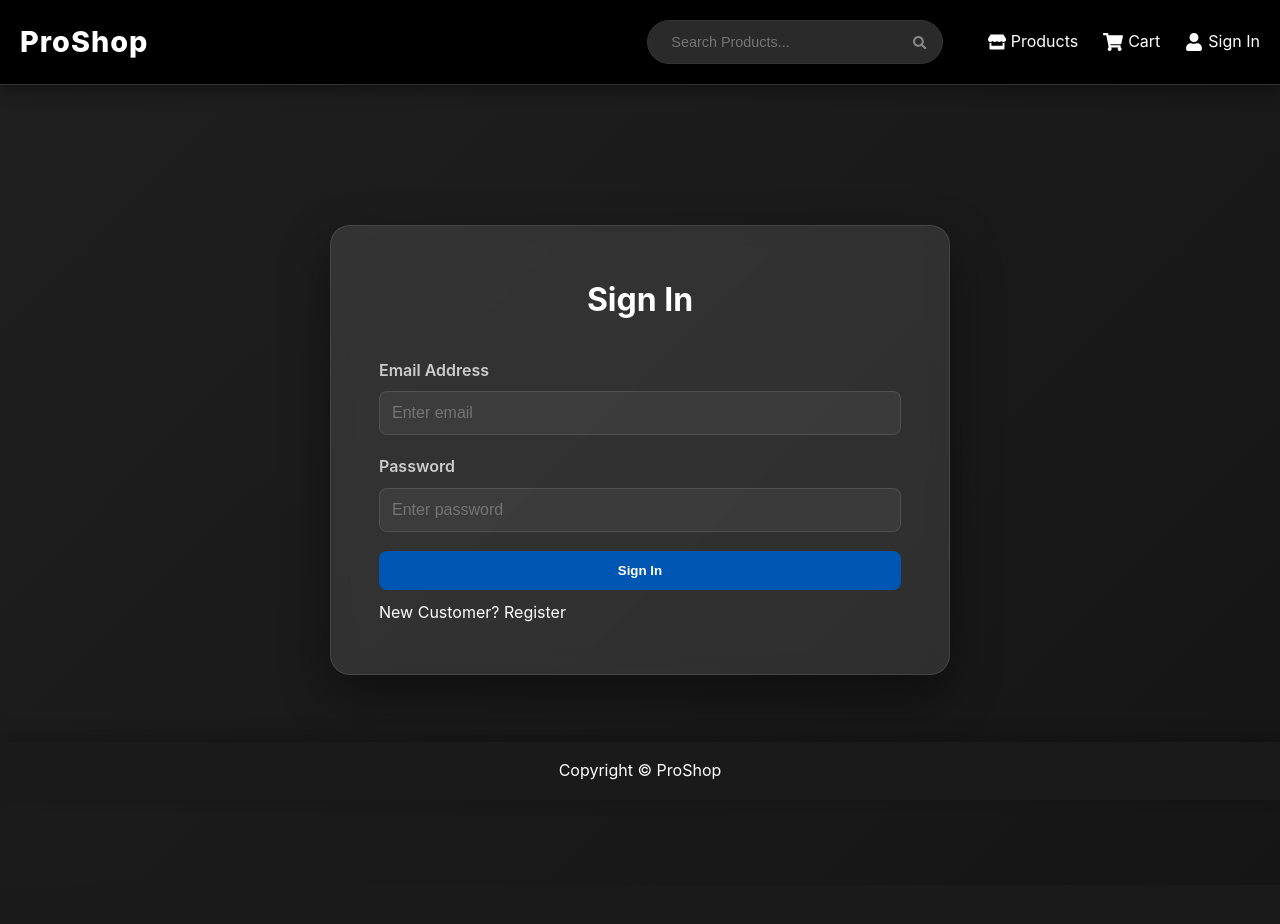
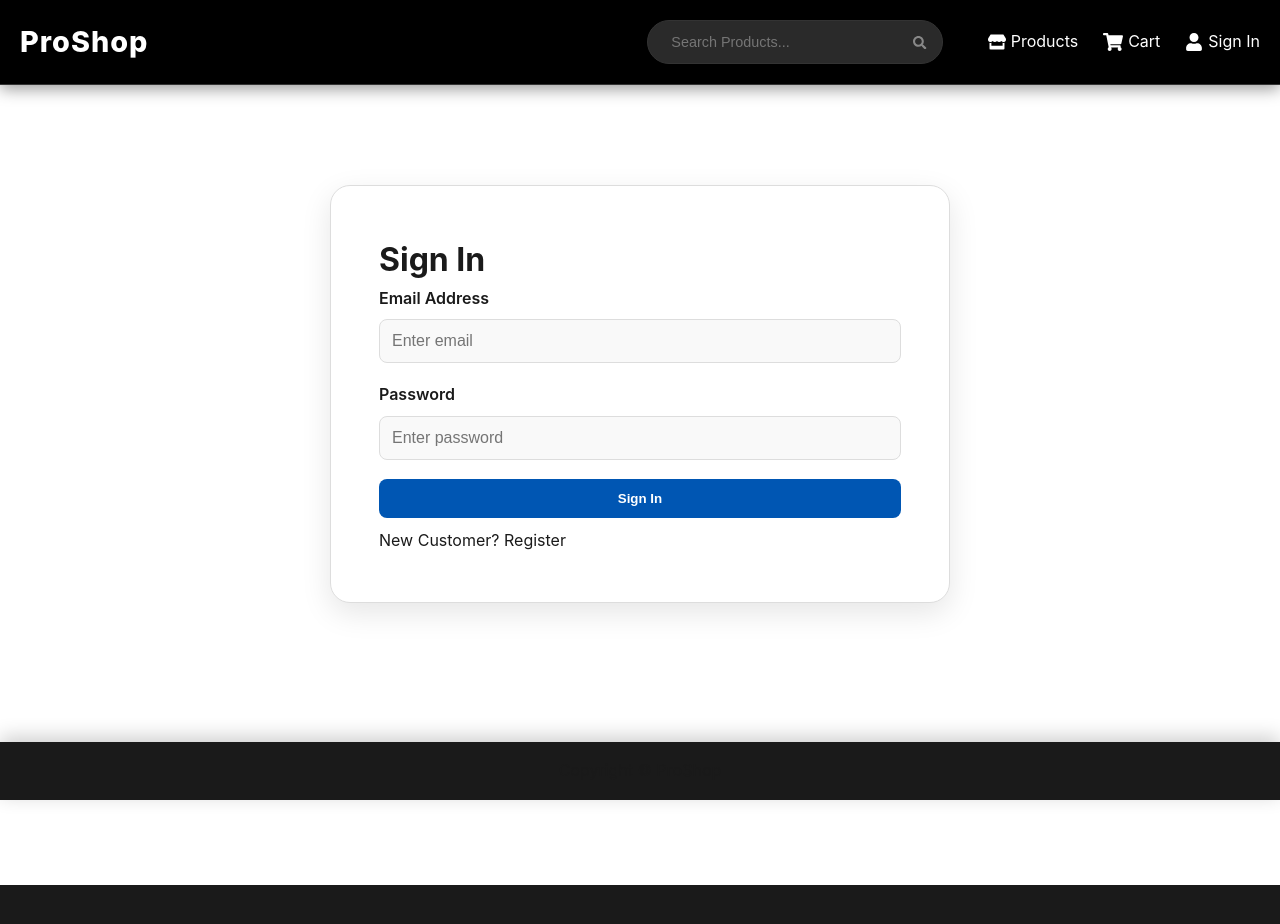
Before and after one commit to Dilakshan57/ecommerce-mvp, a React (Vite) app in the folder client/: page /login in a window 1280 px wide. Shown: the top 924 px of the page. Built offline with nearby package versions, Linux system fonts and the light colour scheme.

Commit message:
style: White background for Products, Signup, and Detail pages + Layout fixes

```diff
--- a/client/src/App.jsx
+++ b/client/src/App.jsx
@@ -27,12 +27,17 @@ const AppContent = () => {
   const location = useLocation();
   const isLandingPage = location.pathname === '/';
   const isAuthPage = location.pathname === '/login' || location.pathname === '/register';
+  const isShopPage = location.pathname === '/shop';
+  const isProductPage = location.pathname.startsWith('/product/');
   const isFullPage = isLandingPage || isAuthPage;
 
+  // Apply light theme only to specific pages as requested by user
+  const isLightThemePage = isShopPage || isProductPage || location.pathname === '/register' || location.pathname === '/login';
+
   return (
-    <>
+    <div className={isLightThemePage ? 'light-theme' : ''}>
       <Header />
-      <main className={isFullPage ? '' : 'container'}>
+      <main className={`${isFullPage ? '' : 'container'} ${isLightThemePage ? 'light-theme' : ''}`} style={{ minHeight: '80vh' }}>
         <Routes>
           <Route path='/' element={<HomeScreen />} />
           <Route path='/shop' element={<ShopScreen />} />
@@ -56,7 +61,7 @@ const AppContent = () => {
       </main>
       <Footer />
       <ToastContainer />
-    </>
+    </div>
   );
 };
 
--- a/client/src/index.css
+++ b/client/src/index.css
@@ -224,51 +224,85 @@ footer {
   box-shadow: 0 -5px 20px rgba(0, 0, 0, 0.2);
 }
 
+/* Light Theme Utility */
+.light-theme {
+  background-color: #ffffff !important;
+  color: #1a1a1a !important;
+}
+
+.light-theme h1,
+.light-theme h2,
+.light-theme h3,
+.light-theme p {
+  color: #1a1a1a !important;
+}
+
 /* Auth Page Wrapper with Animation */
 .auth-page-wrapper {
   min-height: 100vh;
   display: flex;
   justify-content: center;
   align-items: flex-start;
-  /* Align to top for spacing control */
   background: linear-gradient(135deg, #0f0f0f 0%, #222222 50%, #0f0f0f 100%);
   background-size: 400% 400%;
   animation: matteMove 15s ease infinite;
   padding: 20px;
 }
 
+.auth-page-wrapper.light-theme {
+  background: #ffffff !important;
+  animation: none;
+}
+
 .auth-form-container {
   width: 50%;
-  /* 50% Width as requested */
   max-width: 800px;
-  margin-top: 15vh;
-  /* Spacing from header (approx 20% of viewport height minus header) */
-  background: rgba(255, 255, 255, 0.1) !important;
-  /* Transparent Box */
+  margin-top: 10vh;
+  background: rgba(255, 255, 255, 0.1);
   backdrop-filter: blur(10px);
-  /* Glass effect */
   padding: 3rem;
   border-radius: 20px;
   box-shadow: 0 20px 50px rgba(0, 0, 0, 0.4);
   border: 1px solid rgba(255, 255, 255, 0.1);
   color: #fff;
-  /* White text for contrast on dark background */
 }
 
-.auth-form-container h1 {
-  color: #fff;
-  margin-bottom: 2rem;
-  text-align: center;
+.light-theme .auth-form-container {
+  background: #fff !important;
+  border: 1px solid #ddd;
+  box-shadow: 0 10px 30px rgba(0, 0, 0, 0.1);
+  color: #1a1a1a;
 }
 
-.auth-form-container .form-group label {
-  color: #ccc;
+.light-theme .auth-form-container h1,
+.light-theme .auth-form-container label,
+.light-theme .auth-form-container div {
+  color: #1a1a1a !important;
 }
 
-.auth-form-container .form-group input {
-  background: rgba(255, 255, 255, 0.05);
-  border-color: rgba(255, 255, 255, 0.1);
-  color: #fff;
+.light-theme .auth-form-container input {
+  background: #f9f9f9;
+  border: 1px solid #ddd;
+  color: #1a1a1a;
+}
+
+.product-layout-refinement {
+  display: flex;
+  align-items: flex-start;
+  gap: 5%;
+  padding: 40px 0;
+}
+
+.product-img-left-refinement {
+  width: 30%;
+  height: 50vh;
+  object-fit: contain;
+  margin-left: 10%;
+  margin-right: 10%;
+  border-radius: 15px;
+  background: #fff;
+  padding: 20px;
+  box-shadow: 0 10px 30px rgba(0, 0, 0, 0.1);
 }
 
 @media (max-width: 1000px) {
--- a/client/src/screens/LoginScreen.jsx
+++ b/client/src/screens/LoginScreen.jsx
@@ -31,7 +31,7 @@ const LoginScreen = () => {
     };
 
     return (
-        <div className='auth-page-wrapper'>
+        <div className='auth-page-wrapper light-theme'>
             <div className='auth-form-container'>
                 <h1>Sign In</h1>
                 {error && <Message variant='danger'>{error}</Message>}
--- a/client/src/screens/ProductScreen.jsx
+++ b/client/src/screens/ProductScreen.jsx
@@ -35,39 +35,25 @@ const ProductScreen = () => {
     };
 
     return (
-        <div className='container' style={{ paddingBottom: '50px' }}>
+        <div className='container' style={{ paddingBottom: '80px', background: '#fff' }}>
             {loading ? (
                 <Loader />
             ) : error ? (
                 <Message variant='danger'>{error}</Message>
             ) : (
-                <div style={{ marginTop: '40px', textAlign: 'center', width: '100%' }}>
-                    {/* Centered Image 30% width, 50% height */}
-                    <div style={{ display: 'flex', justifyContent: 'center', marginBottom: '40px' }}>
+                <div className='product-layout-refinement'>
+                    {/* Left aligned image with 10% margins */}
                     <img
                         src={product.image}
                         alt={product.name}
-                            style={{
-                                width: '30%',
-                                height: '50vh',
-                                objectFit: 'contain',
-                                borderRadius: '15px',
-                                background: '#fff',
-                                padding: '10px',
-                                boxShadow: '0 10px 30px rgba(0,0,0,0.5)'
-                            }}
+                        className='product-img-left-refinement'
                     />
-                    </div>
 
-                    <div style={{ maxWidth: '900px', margin: '0 auto', textAlign: 'left' }}>
-                        <div style={{ display: 'grid', gridTemplateColumns: '2fr 1fr', gap: '40px' }}>
-                            <div>
-                                <h1 style={{ fontSize: '2.5rem', marginBottom: '20px', color: '#fff' }}>{product.name}</h1>
-                                <p style={{ fontSize: '1.2rem', color: '#ccc', marginBottom: '20px', lineHeight: '1.6' }}>{product.description}</p>
-                            </div>
+                    <div style={{ flex: 1, paddingRight: '10%' }}>
+                        <h1 style={{ fontSize: '2.5rem', marginBottom: '20px', color: '#1a1a1a' }}>{product.name}</h1>
+                        <p style={{ fontSize: '1.2rem', color: '#444', marginBottom: '30px', lineHeight: '1.6' }}>{product.description}</p>
 
-                            {/* White background card for purchase info */}
-                            <div className='card' style={{ padding: '25px', background: '#fff', color: '#1a1a1a', borderRadius: '15px' }}>
+                        <div className='card' style={{ padding: '25px', background: '#fff', color: '#1a1a1a', borderRadius: '15px', border: '1px solid #ddd', maxWidth: '400px' }}>
                             <div style={{ display: 'flex', justifyContent: 'space-between', marginBottom: '15px' }}>
                                 <span>Price:</span>
                                 <strong>${product.price}</strong>
@@ -114,7 +100,6 @@ const ProductScreen = () => {
                         </div>
                     </div>
                 </div>
-                </div>
             )}
         </div>
     );
--- a/client/src/screens/RegisterScreen.jsx
+++ b/client/src/screens/RegisterScreen.jsx
@@ -38,7 +38,7 @@ const RegisterScreen = () => {
     };
 
     return (
-        <div className='auth-page-wrapper'>
+        <div className='auth-page-wrapper light-theme'>
             <div className='auth-form-container'>
                 <h1>Sign Up</h1>
                 {message && <Message variant='danger'>{message}</Message>}
--- a/client/src/screens/ShopScreen.jsx
+++ b/client/src/screens/ShopScreen.jsx
@@ -31,7 +31,7 @@ const ShopScreen = () => {
 
     return (
         <div style={{ minHeight: '80vh', paddingBottom: '50px' }}>
-            <h1 style={{ margin: '20px 0', fontSize: '2rem', fontWeight: '800' }}>
+            <h1 style={{ margin: '20px 0', fontSize: '2rem', fontWeight: '800', color: '#1a1a1a' }}>
                 {keyword ? `Search Results for "${keyword}"` : 'Store Catalog'}
             </h1>
             {loading ? (
```
Lines whose indentation alone changed are shown as unchanged.
